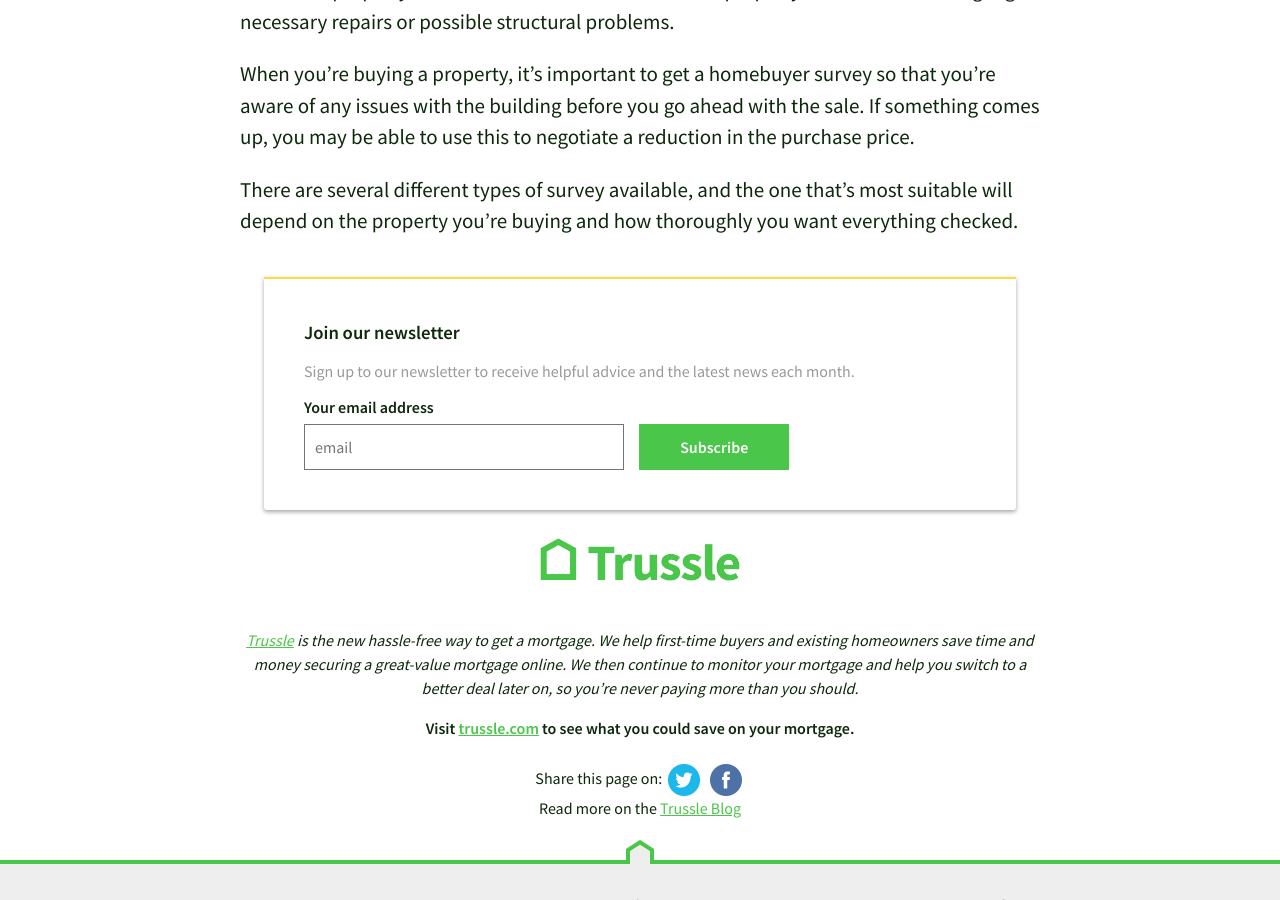
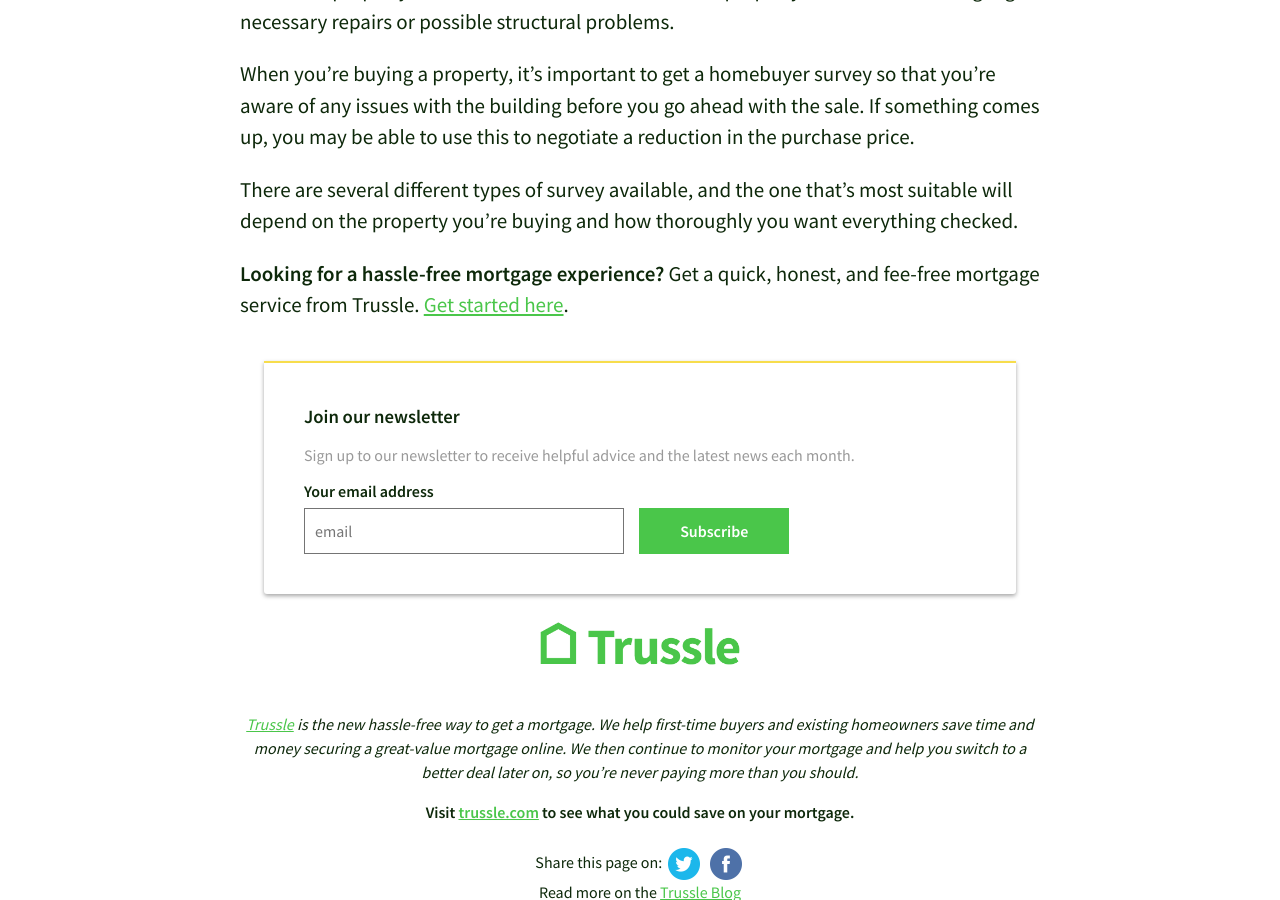
Before and after one commit to olitrussle/blog, a Jekyll site: the page built from _posts/2017-06-20-property-valuations-when-applying-for-a-mortgage.md, in a window 1280 px wide and 900 px high, scrolled down 3395 px. Built offline with Jekyll 4.4.1, drawn with Linux system fonts in a browser that asks for light colours; comment, search, counter and statistics services are not loaded.

Commit message:
Updated 2017-06-20-property-valuations-when-applying-for-a-mortgage.md

```diff
--- a/_posts/2017-06-20-property-valuations-when-applying-for-a-mortgage.md
+++ b/_posts/2017-06-20-property-valuations-when-applying-for-a-mortgage.md
@@ -62,3 +62,5 @@
 When you’re buying a property, it’s important to get a homebuyer survey so that you’re aware of any issues with the building before you go ahead with the sale. If something comes up, you may be able to use this to negotiate a reduction in the purchase price.
 
 There are several different types of survey available, and the one that’s most suitable will depend on the property you’re buying and how thoroughly you want everything checked.
+
+**Looking for a hassle-free mortgage experience?** Get a quick, honest, and fee-free mortgage service from Trussle. [Get started here](https://trussle.com/?utm_source=blog&utm_medium=get-started-cta&utm_campaign=170503).
```
